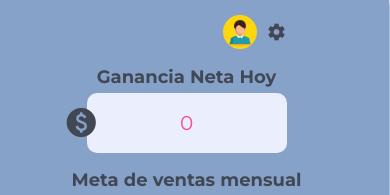
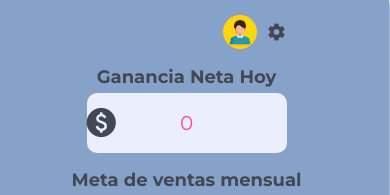
Before and after one commit to brendayw/sinergia_creativa, a plain HTML site: page index.html in a window 390 px wide. Both pictures are taken after a click on the element "arrow_back_ios". Shown: the top 195 px of the page. Drawn offline with nearby package versions, Linux system fonts and the light colour scheme.

Commit message:
cambio de responsive 300px a 320px

```diff
--- a/css/styles.css
+++ b/css/styles.css
@@ -1203,7 +1203,7 @@ a {
     }
 }
 
-@media (min-width: 300px) {
+@media (min-width: 320px) {
     .tickets {
         margin-left: -15px;
     }
@@ -1222,7 +1222,7 @@ a {
     }
 
     .panel-derecho.visible .ganancia .icon-paid {
-        margin-left: 30px;
+        margin-left: 50px;
     }
 
     .panel-derecho.visible .meta-ventas {
```
